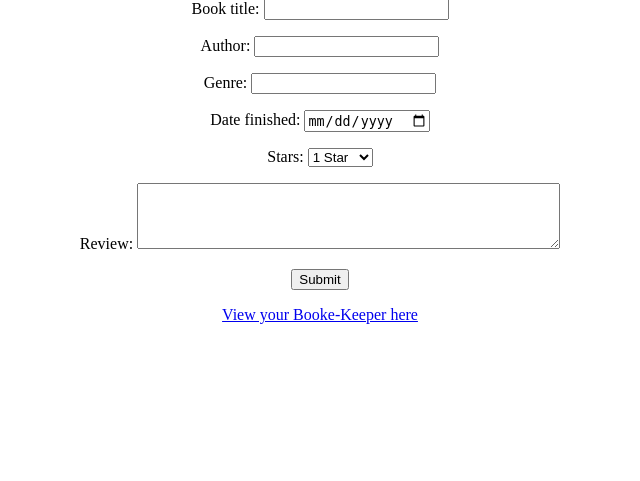
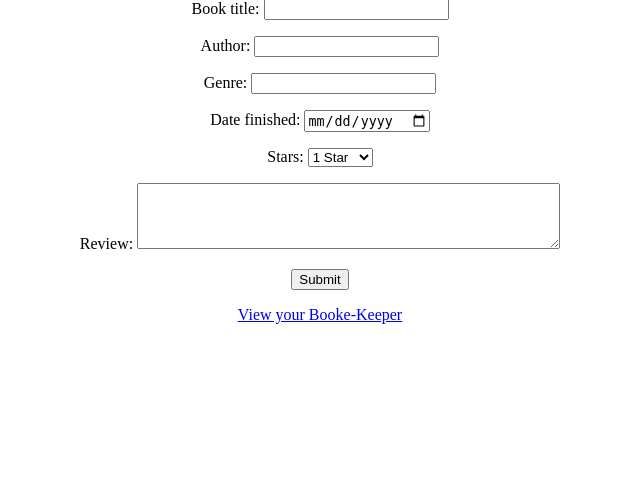
Before and after one commit to bekrol/cosc349-assn1, a PHP site: page / in a window 1280 px wide. Shown: the part 169-650 px from the top of the page, without its empty margins (320-960 px from the left). Run offline with PHP 8.4, Linux system fonts and the light colour scheme.

Commit message:
Changed link desc

```diff
--- a/www/index.php
+++ b/www/index.php
@@ -48,7 +48,7 @@
 
   </form>
 
-  <a href="http://192.168.56.13">View your Booke-Keeper here</a>
+  <a href="http://192.168.56.13">View your Booke-Keeper</a>
 
 </body>
 </html>
```
